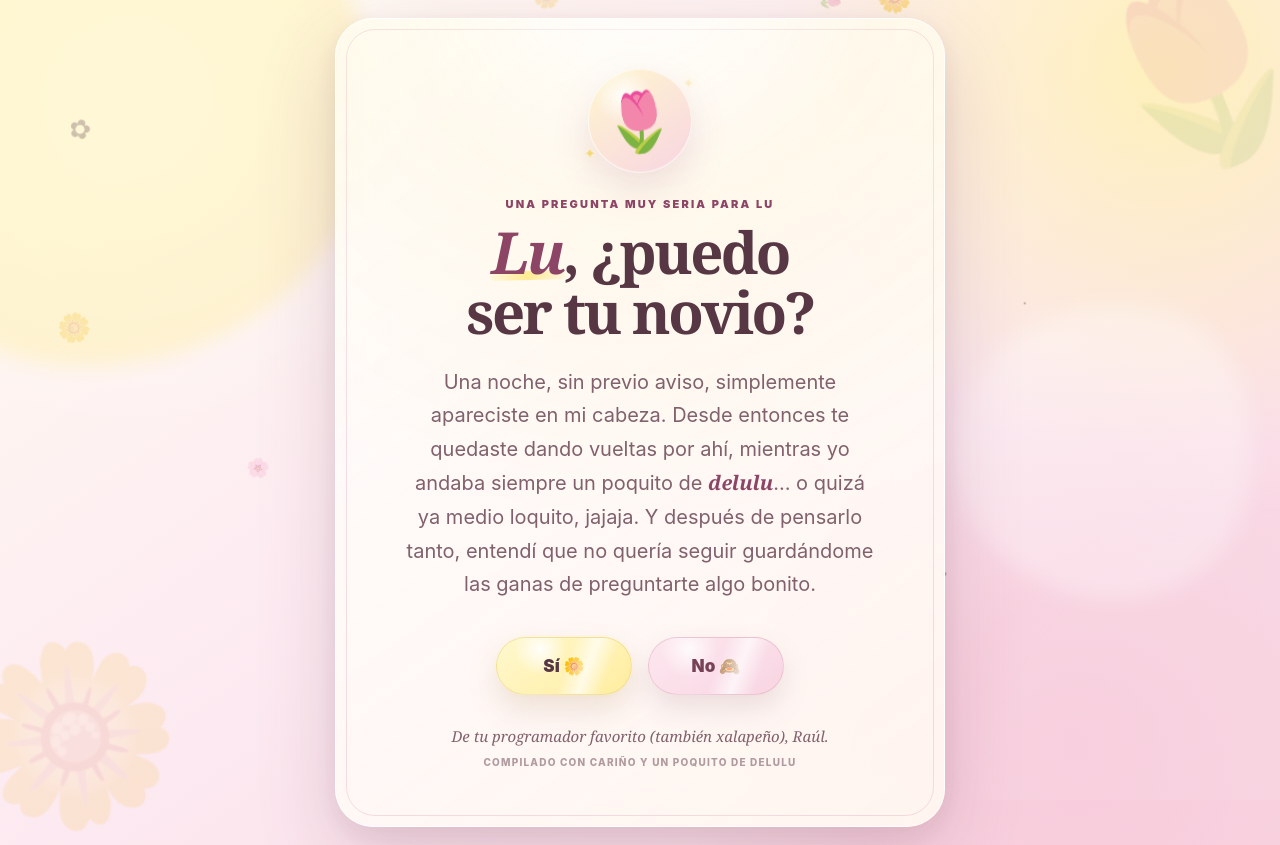
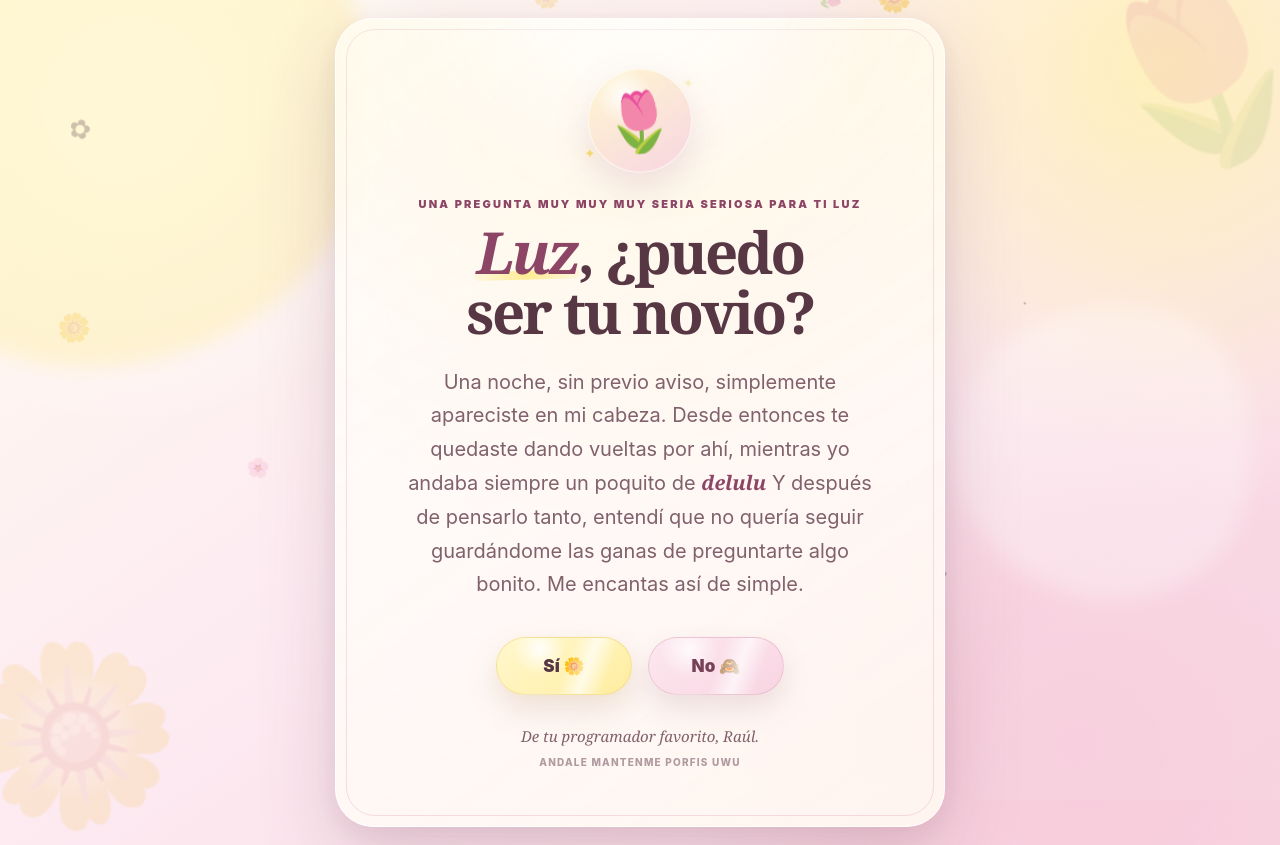
Before and after one commit to alemanraul0610-spec/Web4Lu, a plain HTML site: page index(2).html in a window 1280 px wide. Drawn offline with Linux system fonts and the light colour scheme.

Commit message:
Update index(2).html

```diff
--- a/index(2).html
+++ b/index(2).html
@@ -874,18 +874,18 @@
         <span>🌷</span>
       </div>
 
-      <div class="eyebrow">Una pregunta muy seria para Lu</div>
+      <div class="eyebrow">Una pregunta muy muy muy seria seriosa para ti Luz</div>
 
       <h1>
-        <span class="name">Lu</span>, ¿puedo ser tu novio?
+        <span class="name">Luz</span>, ¿puedo ser tu novio?
       </h1>
 
       <p class="story" id="story">
         Una noche, sin previo aviso, simplemente apareciste en mi cabeza.
         Desde entonces te quedaste dando vueltas por ahí, mientras yo andaba
-        siempre un poquito de <em>delulu</em>… o quizá ya medio loquito, jajaja.
+        siempre un poquito de <em>delulu</em>
         Y después de pensarlo tanto, entendí que no quería seguir guardándome
-        las ganas de preguntarte algo bonito.
+        las ganas de preguntarte algo bonito. Me encantas así de simple.
       </p>
 
       <div class="buttons" id="buttonArea">
@@ -903,8 +903,8 @@
       </div>
 
       <div class="signature">
-        De tu programador favorito (también xalapeño), Raúl.
-        <small>Compilado con cariño y un poquito de delulu</small>
+        De tu programador favorito, Raúl.
+        <small>Andale mantenme porfis uwu</small>
       </div>
     </main>
   </div>
```
